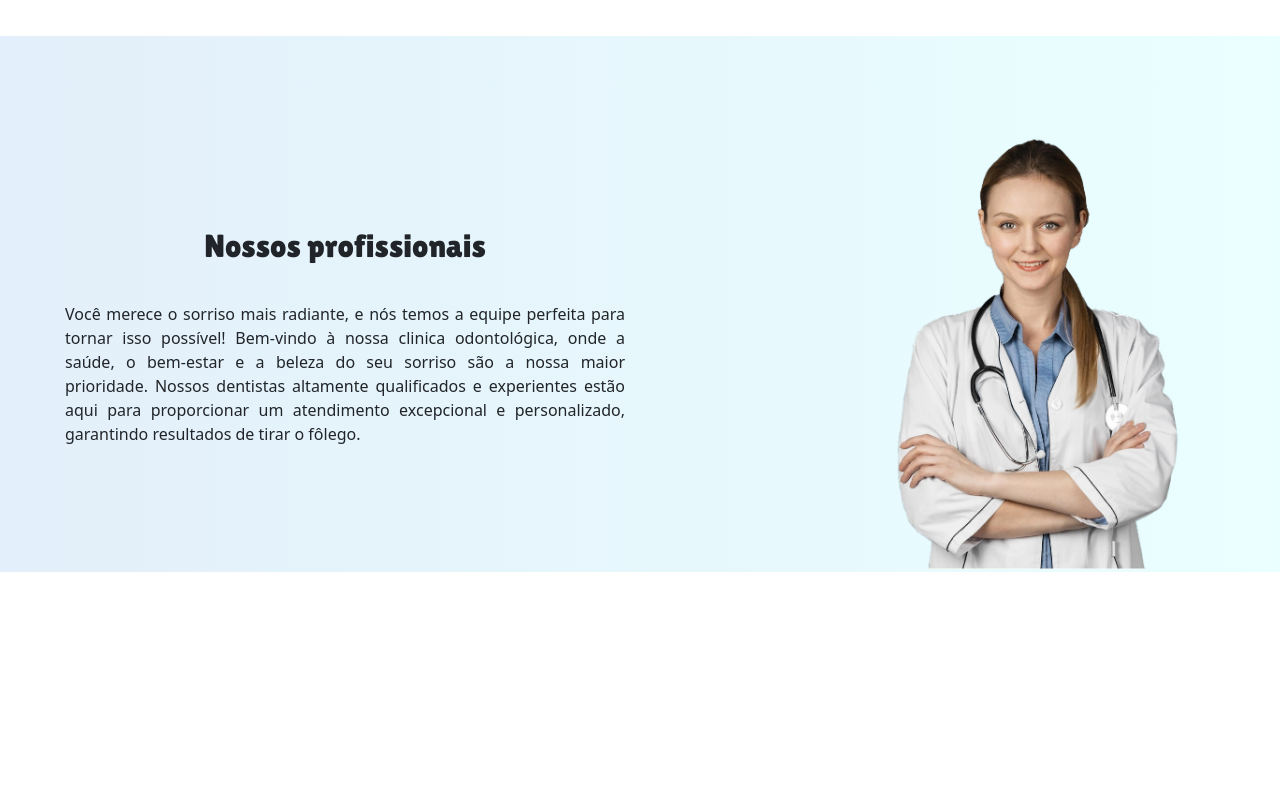
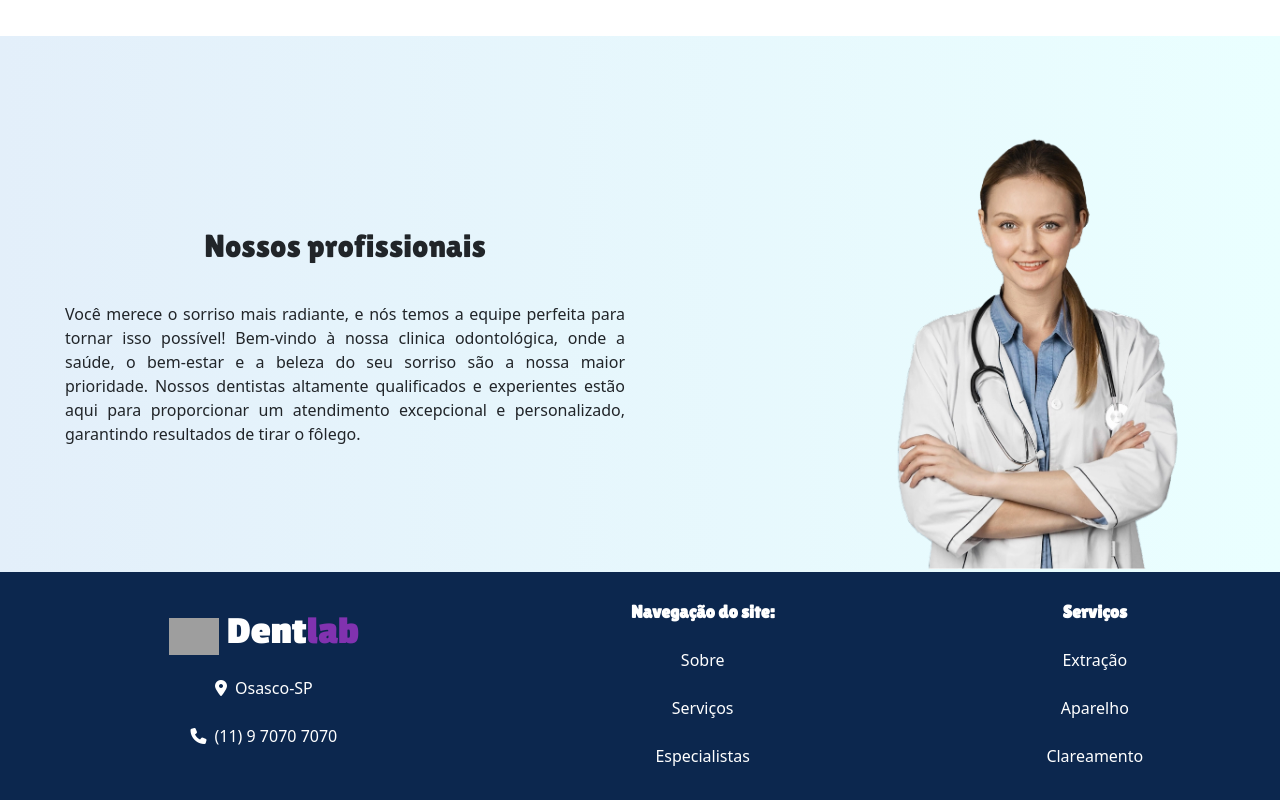
Before and after one commit to pedrojaraujo/dentalab, a plain HTML site: page index.html in a window 1280 px wide. Shown: the part 1951-2751 px from the top of the page. Before the commit the page ends 2523 px from the top, so only its background shows below. Drawn offline with nearby package versions, Linux system fonts and the light colour scheme; grey boxes are pictures that could not be loaded.

Commit message:
add footer

```diff
--- a/index.html
+++ b/index.html
@@ -73,16 +73,44 @@
             <div class="cards__servicos"></div>
         </section>
         <section class="profissionais__container">
-           <div class="profissionais__p">
-            <h2>Nossos profissionais</h2>
-            <p>Você merece o sorriso mais radiante, e nós temos a equipe perfeita para tornar isso possível! Bem-vindo à nossa clinica odontológica, onde a saúde, o bem-estar e a beleza do seu sorriso são a nossa maior prioridade. Nossos dentistas altamente qualificados e experientes estão aqui para proporcionar um atendimento excepcional e personalizado, garantindo resultados de tirar o fôlego.</p>
-           </div>
-           <div class="profissionais__img__container">
-            <img src="public/images/dentista.png" alt="Foto de mulher branca, loira e vestindo um jaleco branco." class="profissional__img">
-           </div>
+            <div class="profissionais__p">
+                <h2>Nossos profissionais</h2>
+                <p>Você merece o sorriso mais radiante, e nós temos a equipe perfeita para tornar isso possível!
+                    Bem-vindo à nossa clinica odontológica, onde a saúde, o bem-estar e a beleza do seu sorriso são a
+                    nossa maior prioridade. Nossos dentistas altamente qualificados e experientes estão aqui para
+                    proporcionar um atendimento excepcional e personalizado, garantindo resultados de tirar o fôlego.
+                </p>
+            </div>
+            <div class="profissionais__img__container">
+                <img src="public/images/dentista.png" alt="Foto de mulher branca, loira e vestindo um jaleco branco."
+                    class="profissional__img">
+            </div>
         </section>
     </main>
-    <footer></footer>
+    <footer>
+        <ul class="blc1__footer">
+            <li>
+                <img src="public/images/logo.svg" alt="logo dentlab">
+                <h1 class="fw-bolder">Dent<span>lab</span></h1>
+            </li>
+            <li><i class="fa-solid fa-location-dot"></i>Osasco-SP</li>
+            <li><i class="fa-solid fa-phone"></i>(11) 9 7070 7070</li>
+        </ul>
+        <ul class="blc2__footer">
+            <li><span>Navegação do site:</span></li>
+            <li>Sobre</li>
+            <li>Serviços</li>
+            <li>Especialistas</li>
+        </ul>
+        <ul class="blc3__footer">
+            <li><span>Serviços</span></li>
+            <li>Extração</li>
+            <li>Aparelho</li>
+            <li>Clareamento</li>
+        </ul>
+
+    </footer>
+    <script src="https://kit.fontawesome.com/148cebbffc.js" crossorigin="anonymous"></script>
     <script src="https://code.jquery.com/jquery-3.7.1.js"
         integrity="sha256-eKhayi8LEQwp4NKxN+CfCh+3qOVUtJn3QNZ0TciWLP4=" crossorigin="anonymous"></script>
     <script src="https://cdn.jsdelivr.net/npm/bootstrap@5.3.2/dist/js/bootstrap.bundle.min.js"
--- a/styles/index.scss
+++ b/styles/index.scss
@@ -188,16 +188,20 @@ main {
         align-items: center;
         text-align: center;
         padding-top: 5rem;
+
         h2 {
             font-family: "Lilita One", sans-serif;
             font-size: 2rem;
         }
+
         .cards__servicos {
             display: flex;
             gap: 5rem;
             padding-block: 1.5rem;
+
             .card__form {
                 height: 230px;
+
                 h5 {
                     font-family: "Lilita One", sans-serif;
                 }
@@ -217,16 +221,20 @@ main {
         overflow: hidden;
         gap: 15rem;
         background: linear-gradient(90deg, rgb(227, 239, 250) 0%, rgb(234, 255, 255) 100%);
+
         .profissionais__p {
             width: 35rem;
+
             h2 {
                 font-family: "Lilita One", sans-serif;
             }
+
             p {
                 margin-top: 2.3rem;
                 text-align: justify;
             }
         }
+
         .profissionais__img__container {
             .profissional__img {
                 width: 350px;
@@ -234,3 +242,58 @@ main {
         }
     }
 }
+
+footer {
+    display: flex;
+    justify-content: center;
+    align-items: center;
+    height: 15rem;
+    padding-block: 5rem;
+    gap: 15rem;
+    background-color: rgb(12, 39, 78);
+    color: white;
+
+    ul {
+        line-height: 3rem;
+        list-style: none;
+        display: flex;
+        flex-direction: column;
+        align-items: center;
+
+
+
+    }
+
+    .blc1__footer {
+
+        li {
+            display: flex;
+            align-items: center;
+            gap: 0.5rem;
+
+            h1 {
+                font-family: "Passion One", sans-serif;
+                font-weight: $bolder;
+
+                span {
+                    color: $purple;
+                }
+            }
+
+            img {
+                width: 50px;
+            }
+        }
+    }
+
+    .blc2__footer, .blc3__footer {
+
+        span {
+            font-weight: bold;
+            font-family: "Lilita One", sans-serif;
+            font-size: large;
+        }
+
+    }
+
+}
```
Also changed, not shown: styles/index.css, 1 other file.
